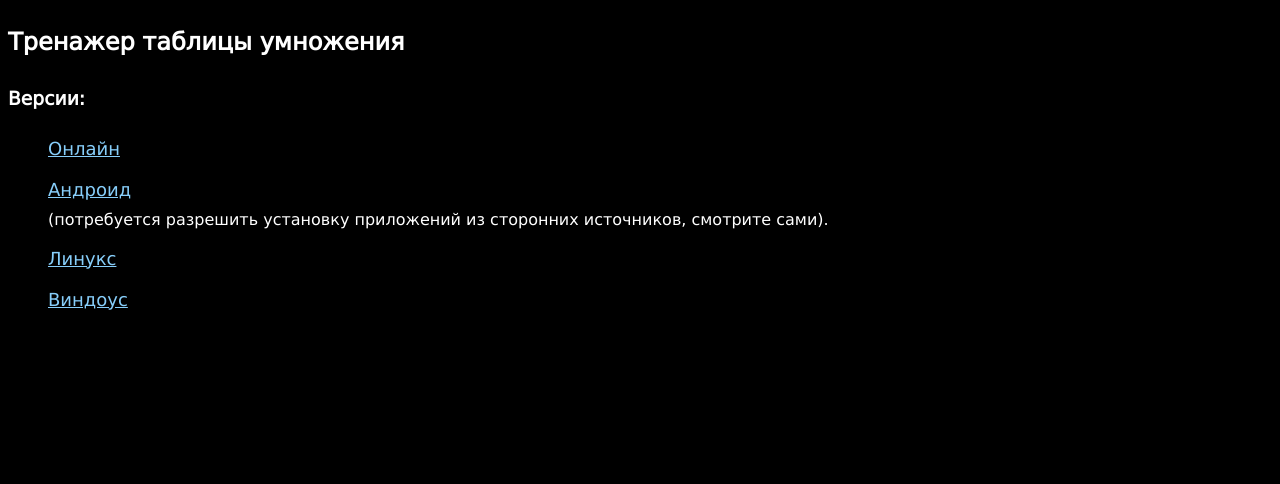
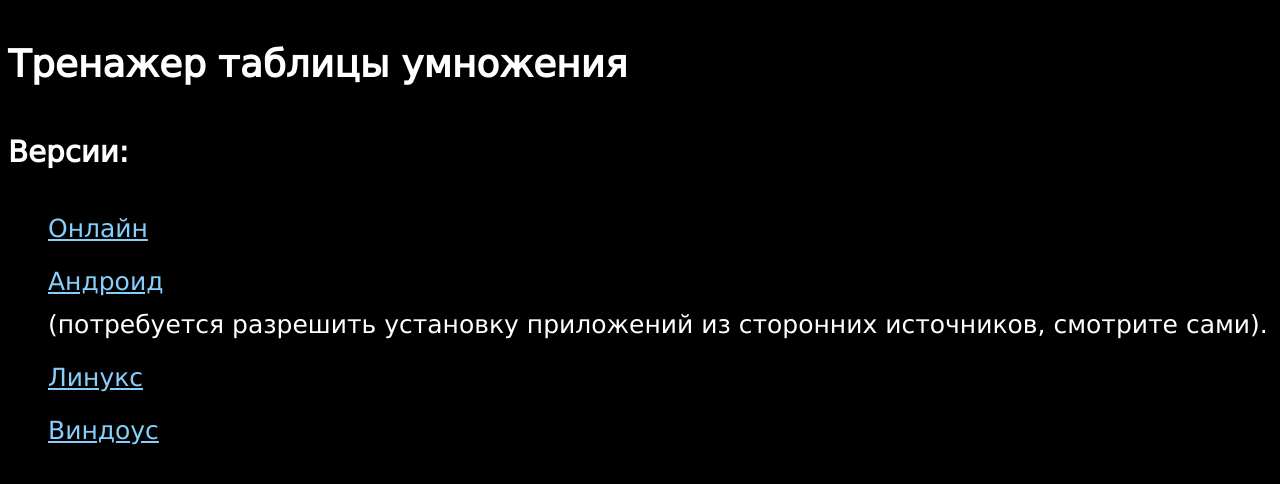
Before and after one commit to not-learning/not-learning.github.io, a plain HTML site: page index.html in a window 1280 px wide. Drawn offline with Linux system fonts and the light colour scheme.

Commit message:
Bigger font

```diff
--- a/index.html
+++ b/index.html
@@ -15,9 +15,9 @@
 						a:active {color: greenyellow;}
 						li {margin-bottom: 10px;}
 						font-family: 'DejaVuSans-webfont', sans-serif;
-						a {font-size: large;}
+						font-size: 25px;
 					}
-				</style>
+			</style>
 		</head>
 		<title>Тренажер таблицы умножения</title>
 		<body>
```
